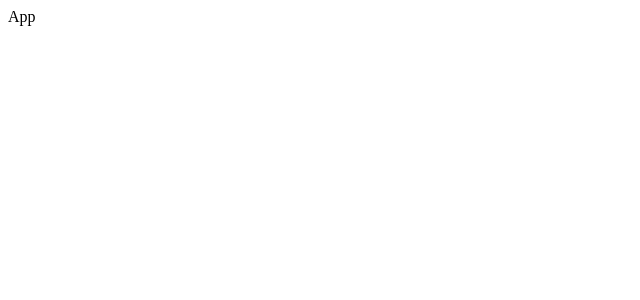
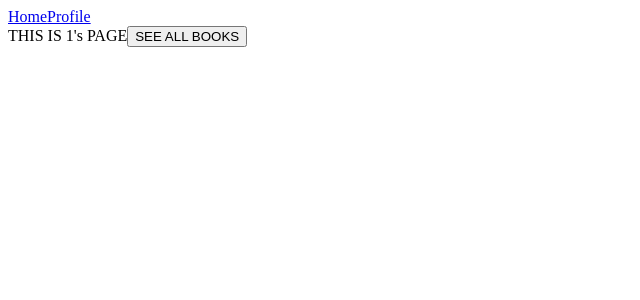
Before and after one commit to jacksonporter24/dev-mountain-capstone, a React (Create React App) app: page /profile/1 in a window 1280 px wide. Shown: the top 300 px of the page, without its empty margins (0-640 px from the left). Built offline with nearby package versions, Linux system fonts and the light colour scheme.

Commit message:
routing works

```diff
--- a/package.json
+++ b/package.json
@@ -9,7 +9,9 @@
     "@testing-library/user-event": "^13.5.0",
     "react": "^18.2.0",
     "react-dom": "^18.2.0",
+    "react-router-dom": "^6.4.0",
     "react-scripts": "5.0.1",
+    "redux": "^4.2.0",
     "web-vitals": "^2.1.4"
   },
   "scripts": {
--- /dev/null
+++ b/src/app.jsx
@@ -0,0 +1,25 @@
+import React from "react";
+import { BrowserRouter as Router, Routes, Route, Link } from "react-router-dom";
+import Home from './pages/home'
+import Book from './pages/book'
+import Profile from './pages/profile'
+import ErrorPage from "./pages/errorPage";
+
+function App() {
+  return (
+    <Router>
+      <nav>
+        <Link to='/'>Home</Link>
+        <Link to='/profile'>Profile</Link>
+      </nav>
+      <Routes>
+        <Route path="/" element={<Home />} />
+        <Route path="/book" element={<Book />} />
+        <Route path="/profile/:username" element={<Profile />} />
+        <Route path="*" element={<ErrorPage />} />
+      </Routes>
+    </Router>
+  )
+}
+
+export default App;
--- a/src/components/app/app.jsx
+++ /dev/null
@@ -1,11 +0,0 @@
-import React from 'react';
-
-const App = () => {
-  return(
-    <div>
-      App
-    </div>
-  )
-}
-
-export default App
--- a/src/index.js
+++ b/src/index.js
@@ -1,6 +1,6 @@
 import React from "react";
 import ReactDOM from "react-dom";
-import App from './components/app/app';
+import App from './app';
 
 const reactContentRoot = document.getElementById("root");
 
--- /dev/null
+++ b/src/pages/book.jsx
@@ -0,0 +1,11 @@
+import React from 'react'
+
+function Book() {
+  return (
+    <div>
+      THIS IS THE BOOK PAGE
+    </div>
+  )
+}
+
+export default Book
--- /dev/null
+++ b/src/pages/errorPage.jsx
@@ -0,0 +1,11 @@
+import React from 'react'
+
+function ErrorPage() {
+  return (
+    <div>
+      ERROR! THIS PAGE DOES NOT EXIST.
+    </div>
+  )
+}
+
+export default ErrorPage
--- /dev/null
+++ b/src/pages/home.jsx
@@ -0,0 +1,11 @@
+import React from 'react'
+
+function Home() {
+  return (
+    <div>
+      THIS IS THE HOME PAGE
+    </div>
+  )
+}
+
+export default Home
--- /dev/null
+++ b/src/pages/profile.jsx
@@ -0,0 +1,21 @@
+import React from "react";
+import { useNavigate, useParams } from "react-router-dom";
+
+function PROFILE() {
+  let navigate = useNavigate();
+  let { username } = useParams()
+  return (
+    <div>
+      THIS IS {username}'s PAGE
+      <button
+        onClick={() => {
+          navigate("/book");
+        }}
+      >
+        SEE ALL BOOKS
+      </button>
+    </div>
+  );
+}
+
+export default PROFILE;
```
Also changed, not shown: src/app.css (added), 1 other file (tests, documents, lock files or other folders).
